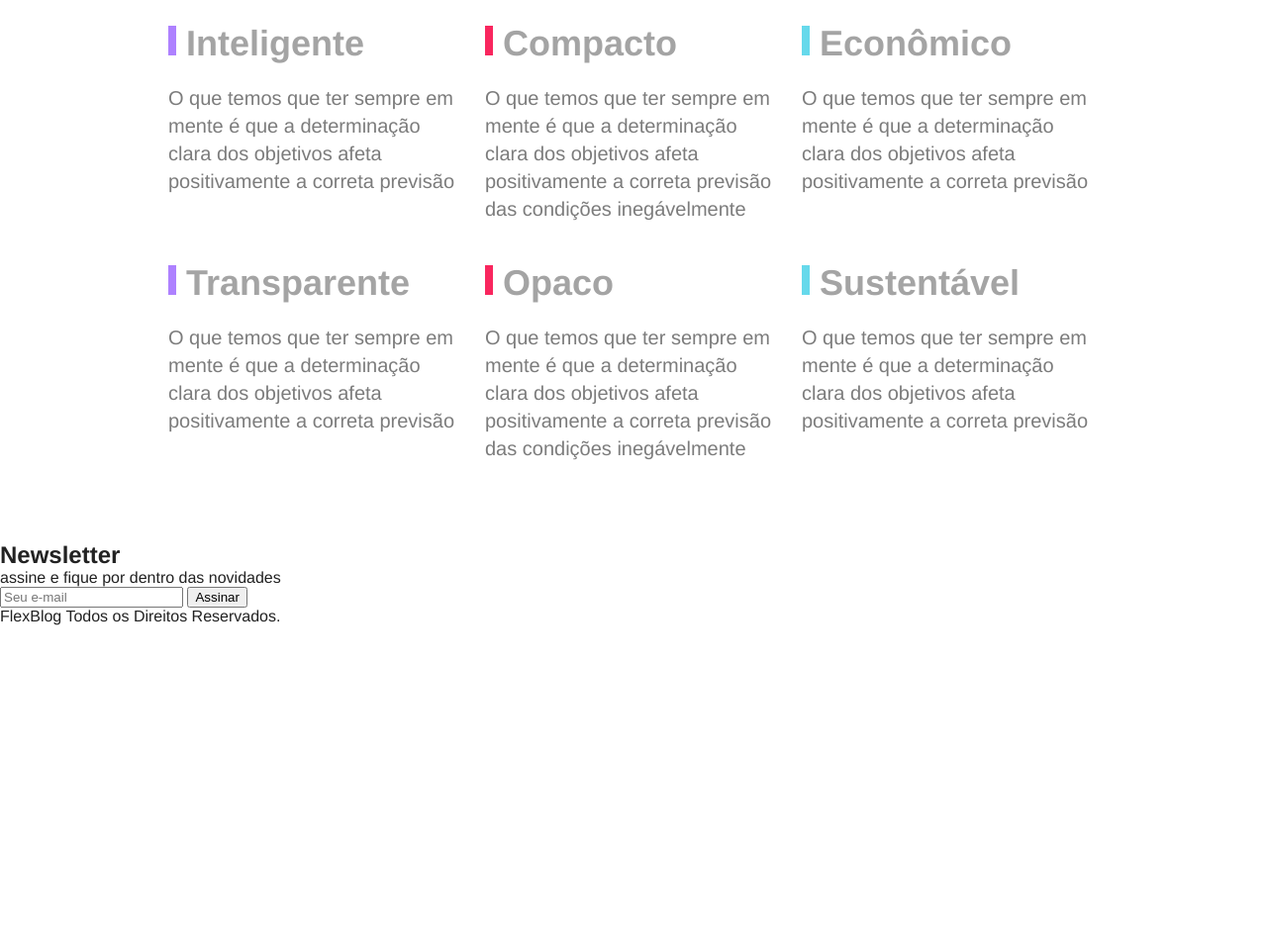
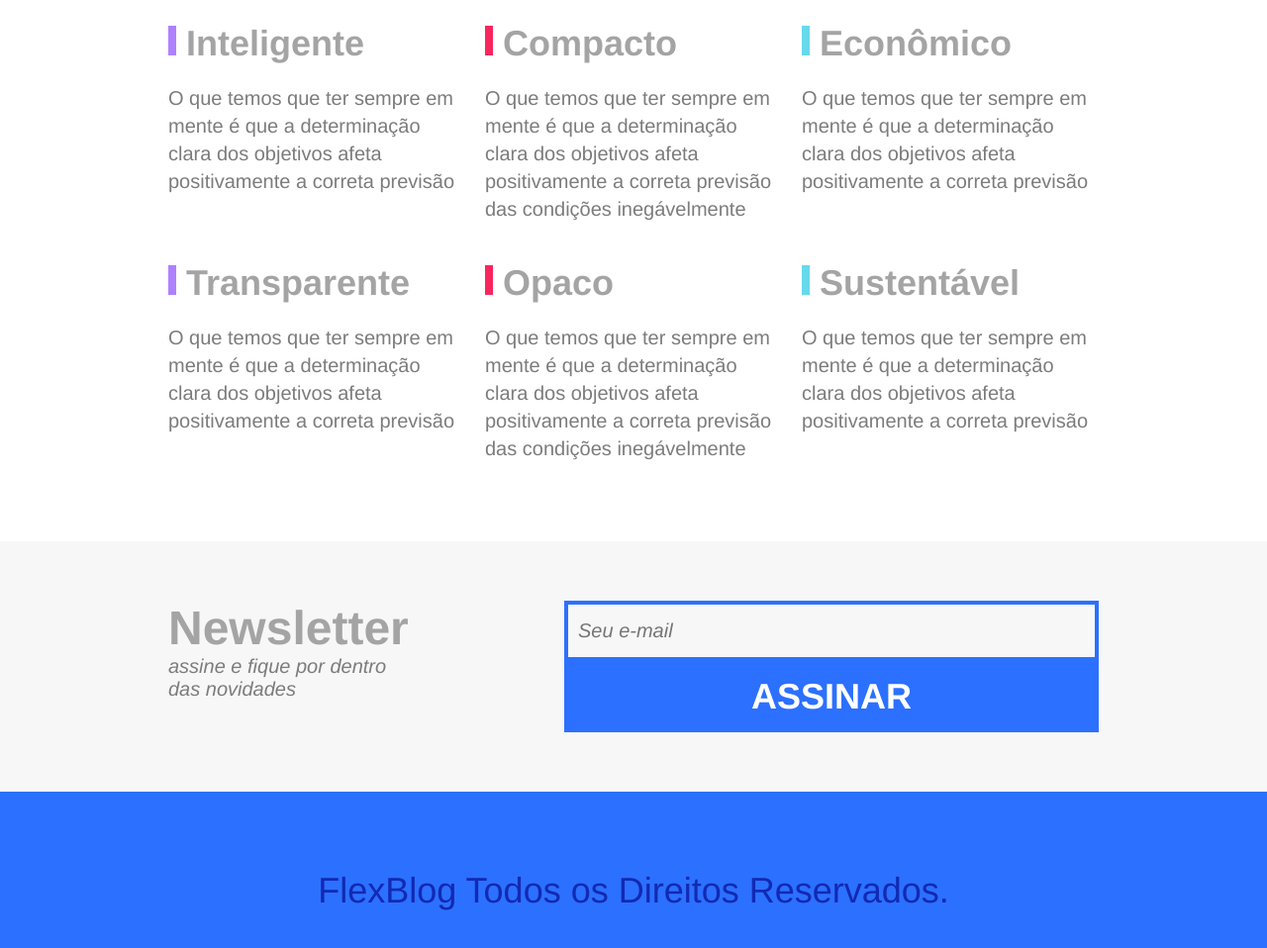
Before and after one commit to VictorDolzan/Projeto-CSS-Flexbox, a plain HTML site: page Index.html in a window 1280 px wide. Shown: the part 2569-3527 px from the top of the page at 99% size. Before the commit the page ends 3201 px from the top, so only its background shows below. Drawn offline with Linux system fonts and the light colour scheme.

Commit message:
Feito o CSS Flexbox do footer e newsletter

```diff
--- a/css/style.css
+++ b/css/style.css
@@ -307,6 +307,84 @@ img {
     color: #7c7c7c;
 }
 
+/**Newsletter**/
+
+.newsletter {
+    background: #f7f7f7;
+    padding: 60px calc((100% - 960px) / 2);
+    display: flex;
+    flex-wrap: wrap;
+}
+
+.newsletter-info {
+    flex: 1 1 240px;
+    margin: 0 10px;
+}
+
+.newsletter-info h1 {
+    font-size: 3em;
+    color: #a4a4a4;
+}
+
+.newsletter-info p {
+    font-size: 1.25em;
+    font-style: italic;
+    max-width: 230px;
+    color: #7c7c7c;
+    margin-bottom: 10px;
+}
+
+.newsletter-form {
+    flex: 2 1 260px;
+    margin: 0 10px;
+    align-self: center;
+    display: flex;
+    flex-wrap: wrap;
+}
+
+.newsletter-form input {
+    flex: 3 1 260px;
+    font-size: 1.25em;
+    color: #7c7c7c;
+    font-style: italic;
+    font-family: "Nunito", Helvetica, Arial, sans-serif;
+    border: 4px solid #2c70ff;
+    background: transparent;
+    padding: 15px 10px;
+    margin: 0px;
+    border-radius: 0px;
+}
+
+.newsletter-form button {
+    flex: 1 1 260px;
+    font-family: "Nunito", Helvetica, Arial, sans-serif;
+    font-size: 2.25em;
+    font-weight: bold;
+    text-transform: uppercase;
+    background: #2c70ff;
+    color: white;
+    margin: 0px;
+    cursor: pointer;
+    border: 0px;
+    padding: 15px 10px;
+}
+
+/**FOOTER**/
+
+.footer {
+    height: 200px;
+    display: flex;
+    background: #2c70ff;
+    align-items: center;
+}
+
+.footer p {
+    flex: 1;
+    text-align: center;
+    font-size: 2.25em;
+    color: #122ab2;
+}
+
 @media (max-width: 800px){
     .preco {
         padding-right: 10px;
@@ -319,3 +397,9 @@ img {
         order: -1;
     }
 }
+
+@media (max-width: 600px) {
+    .newsletter-form button {
+        font-size: 1.5em;
+    }
+}
```
